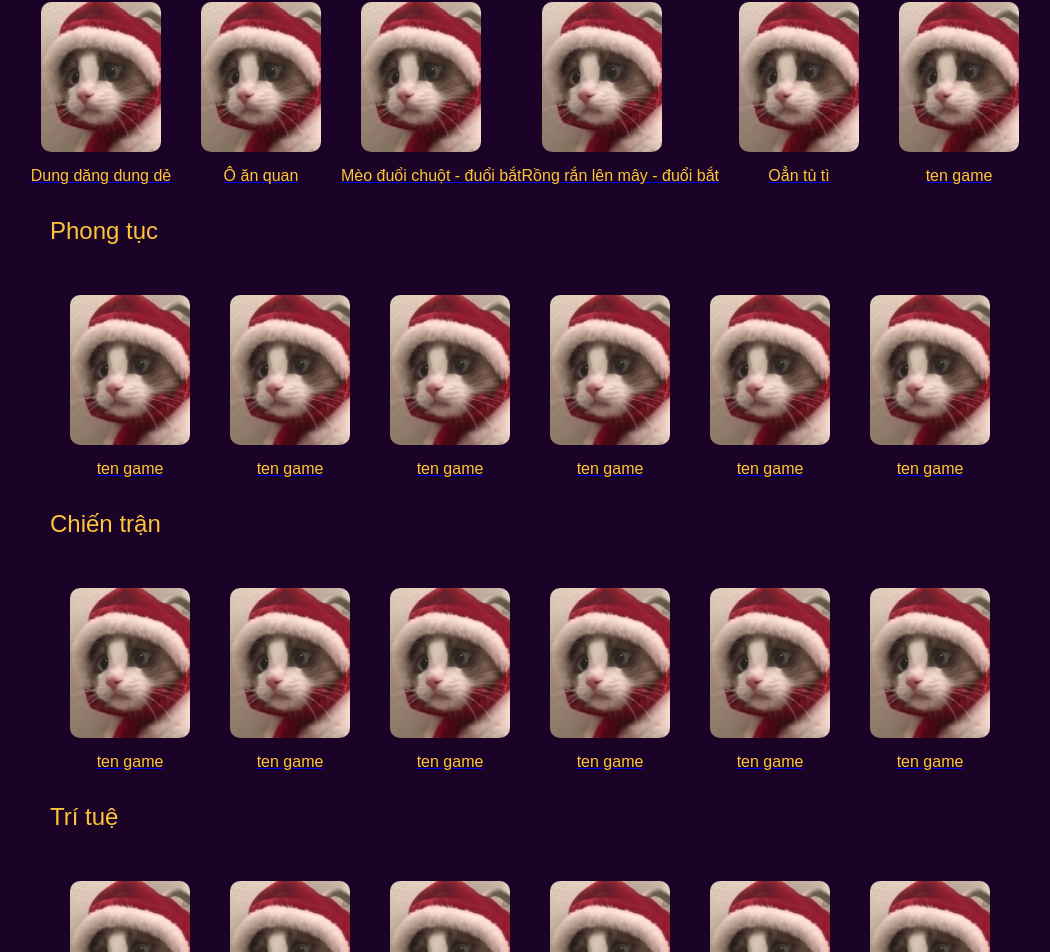
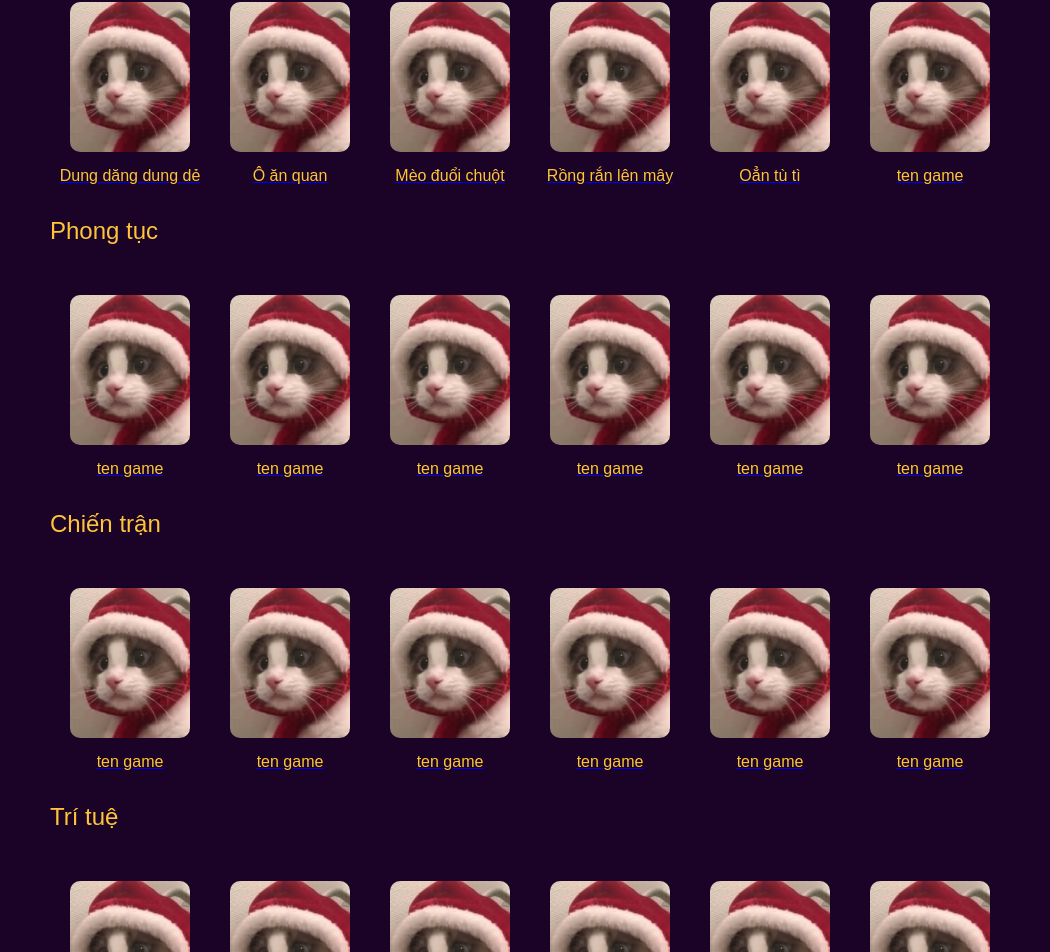
Before and after one commit to taolati20011/traditional-game-project, a React (Create React App) app: page / in a window 1280 px wide. Shown: the part 1106-2058 px from the top of the page, without its empty margins (78-1128 px from the left). Built offline with nearby package versions, Linux system fonts and the light colour scheme.

Commit message:
update long name

```diff
--- a/src/html/Home.js
+++ b/src/html/Home.js
@@ -50,11 +50,11 @@ const Home = () => {
             </a>
             <a href="/game/3">
               <div class="img img-3"></div>
-              <figcaption>Mèo đuổi chuột - đuổi bắt</figcaption>
+              <figcaption>Mèo đuổi chuột</figcaption>
             </a>
             <a href="/game/4">
               <div class="img img-4"></div>
-              <figcaption>Rồng rắn lên mây - đuổi bắt</figcaption>
+              <figcaption>Rồng rắn lên mây</figcaption>
             </a>
             <a href="/game/5">
               <div class="img img-5"></div>
```
